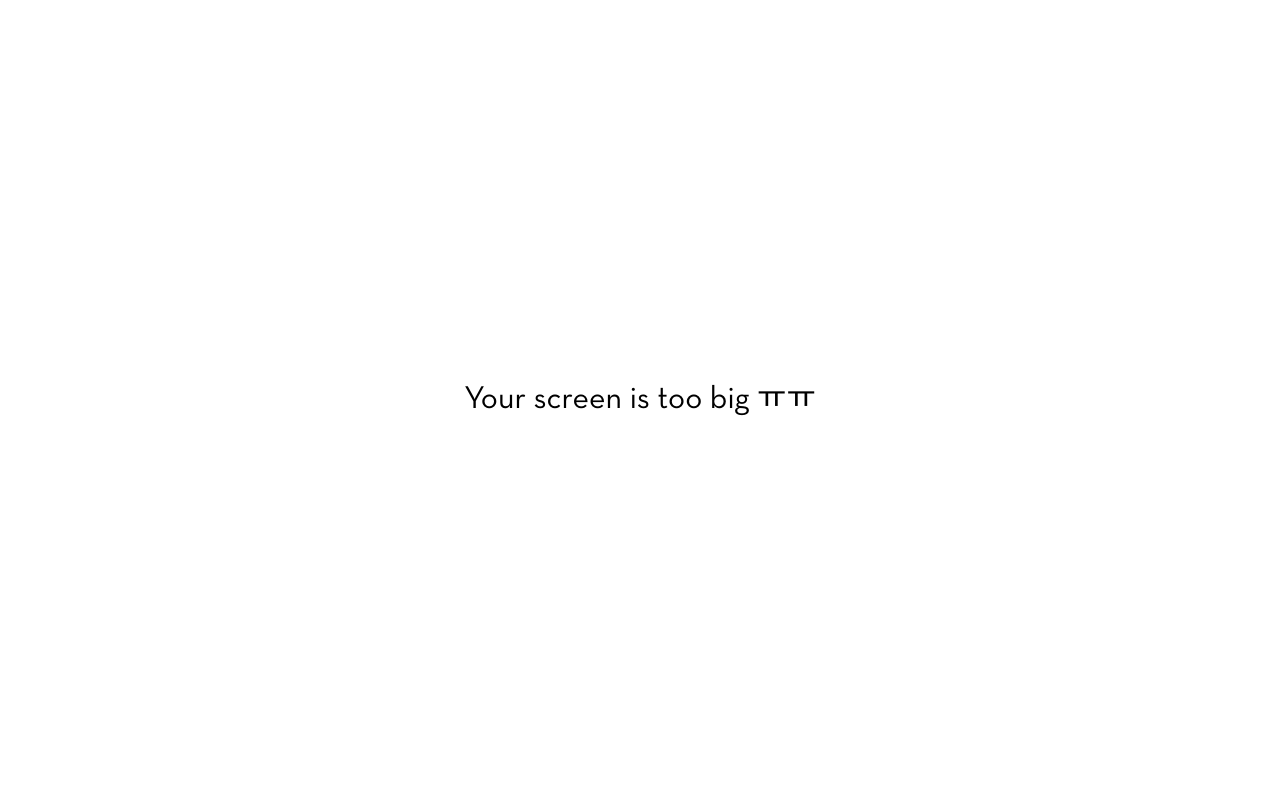
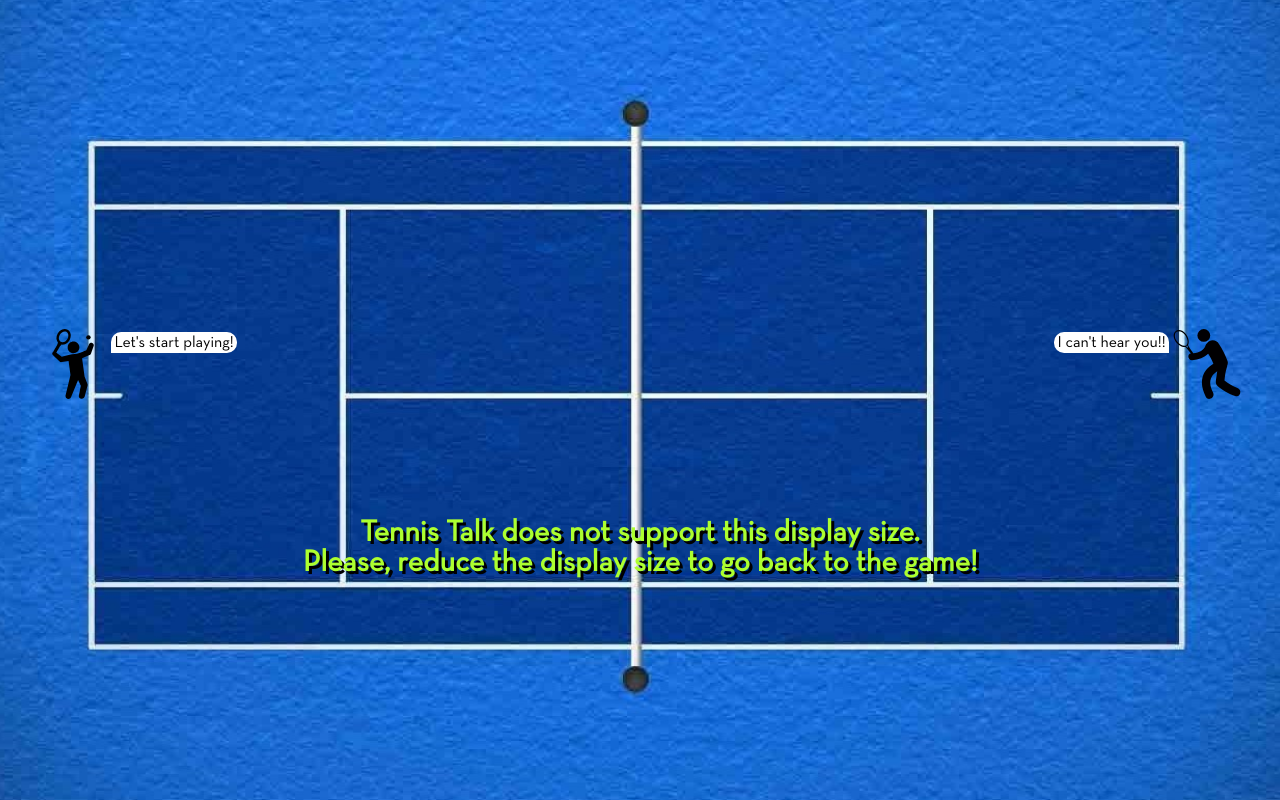
Before and after one commit to flexing1010/TennisTalk, a plain HTML site: page index.html in a window 1280 px wide. Drawn offline with nearby package versions, Linux system fonts and the light colour scheme.

Commit message:
kakao-challenge day2

```diff
--- a/css/components/no-mobile.css
+++ b/css/components/no-mobile.css
@@ -1,25 +1,75 @@
 #no-mobile {
-  background-color: white;
-  background-size: cover;
-  position: fixed;
-  height: 100%;
-  width: 100%;
-  top: 0;
-  z-index: 400;
+  position: relative;
   display: flex;
+  z-index: 200;
+  align-items: center;
   justify-content: center;
-  align-items: center;
-  font-size: 32px;
 }
 
-#no-landscape {
-  display: none;
-  background-color: var(--yellow);
+#no-mobile img {
+  width: 70px;
+  height: 70px;
+}
+
+.no-mobile__background {
+  top: 0;
   position: fixed;
-  height: 100vh;
-  width: 105vw;
-  top: 0;
-  z-index: 290;
+  background-image: url("../../img/no-mobile-bg3.jpg");
+  background-repeat: no-repeat;
+  background-size: cover;
+  background-position: center;
+  width: 100%;
+  height: 100%;
+  opacity: ;
+}
+
+.no-mobile__left-img {
+  display: flex;
+  position: absolute;
+  left: 3%;
+  bottom: 150px;
+}
+.no-mobile__left-img span {
+  color: black;
+  background-color: white;
+  border-radius: 10px;
+  border-bottom-left-radius: 0px;
+  height: 15px;
+  padding: 3px;
+  margin: 3px;
+}
+
+.no-mobile__right-img {
+  display: flex;
+  position: absolute;
+  bottom: 150px;
+  right: 3%;
+}
+
+.no-mobile__right-img span {
+  color: black;
+  background-color: white;
+  border-radius: 10px;
+  border-bottom-right-radius: 0px;
+  height: 15px;
+  padding: 3px;
+  margin: 3px;
+}
+
+.no-mobile__right-img img {
+  transform: rotateY(180deg);
+  top: 20%;
+  right: 5%;
+}
+
+.no-mobile__text {
+  text-align: center;
+  position: absolute;
+  font-size: 30px;
+
+  font-weight: 600;
+  color: greenyellow;
+  text-shadow: 3px 3px black;
 }
 
 @media screen and (max-width: 645px) {
@@ -27,13 +77,3 @@
     display: none;
   }
 }
-
-@media (orientation: landscape) {
-  #no-landscape {
-    display: flex;
-    justify-content: center;
-    align-items: center;
-    font-size: 28px;
-    top: 0;
-  }
-}
--- a/css/components/status-bar.css
+++ b/css/components/status-bar.css
@@ -7,7 +7,7 @@
   justify-content: center;
   padding: 5px 3px;
   top: 0;
-  z-index: 100;
+  z-index: 20;
 }
 .status-bar__column {
   width: 33%;
--- a/css/screens/login.css
+++ b/css/screens/login.css
@@ -14,7 +14,7 @@
 .welcome-header {
   display: flex;
   position: relative;
-  margin: 150px 0px;
+  margin: 50px 0 20px 0;
   text-align: center;
   flex-direction: column;
   align-items: center;
@@ -24,7 +24,7 @@
 .welcome-header__title {
   color: whitesmoke;
   font-size: 40px;
-  margin: 30px;
+  margin: 0px 5px 30px 5px;
   text-shadow: 3px 3px var(--dark-blue);
 }
 
@@ -35,10 +35,61 @@
 }
 
 .welcome-header__icon img {
-  position: absolute;
-  left: 35%;
+  display: block;
+  left: 100%;
   top: -63%;
   width: 150px;
   height: 150px;
   opacity: 1;
 }
+
+#login-form {
+  display: flex;
+  flex-direction: column;
+  margin: 0 40px;
+}
+
+#login-form input {
+  border-radius: 15px;
+  border: none;
+  font-size: 15px;
+  font-weight: 600;
+  padding: 10px 15px;
+  margin-bottom: 20px;
+}
+
+#login-form input:not([type="submit"]) {
+  background-color: var(--dark-blue);
+  transition: background-color 1s ease-out;
+  color: var(--yellow);
+
+}
+
+#login-form input:focus {
+  background-color: var(--yellow);
+  color: var(--dark-blue)
+  outline: 0;
+}
+
+#login-form input::placeholder {
+  color: var(--yellow);
+}
+
+#login-form input:focus::placeholder {
+  color: var(--dark-blue);
+}
+
+#login-form input[type="submit"] {
+  font-size: 20px;
+  background-color: var(--dark-blue);
+  color: var(--yellow);
+  padding: 20px;
+  box-shadow: 2px 2px var(--yellow);
+  transition: 1s ease-out;
+}
+
+#login-form input[type="submit"]:hover {
+  background-color: var(--yellow);
+  color: var(--dark-blue);
+  box-shadow: 5px 5px var(--dark-blue);
+}
--- a/css/variables.css
+++ b/css/variables.css
@@ -1,4 +1,5 @@
 :root {
   --horizontal-space: 25px;
   --dark-blue: #013b70;
+  --yellow: #ffec00;
 }
--- a/index.html
+++ b/index.html
@@ -2,6 +2,10 @@
 <html lang="en">
   <head>
     <link rel="stylesheet" href="css/styles.css" />
+    <link
+      rel="stylesheet"
+      href="https://cdnjs.cloudflare.com/ajax/libs/animate.css/4.1.1/animate.min.css"
+    />
     <meta charset="UTF-8" />
     <meta name="viewport" content="width=device-width, initial-scale=1.0" />
     <title>Welcome to Tennis Talk</title>
@@ -36,8 +40,29 @@
 
     <main class="main-screen"></main>
 
+<form action="player.html" method="get" id="login-form">
+  <input name="username" type="text" placeholder="Email or phone number">
+  <input name="password" type="password" placeholder="Password">
+  <input type="submit" value="Log In">
+</form>
+
     <div id="no-mobile">
-        <span>Your screen is too big ㅠㅠ</span>
+      <div class="no-mobile__background"></div>
+
+       <div class="no-mobile__left-img">
+          <img src="img/tennis-player-serve.svg" />
+          <span>Let's start playing!</span>
+        </div>
+        <div class="no-mobile__text">
+          <p>Tennis Talk does not support this display size.</p>
+          <p>Please, reduce the display size to go back to the game!</p>
+        </div>
+        <div class="no-mobile__right-img">
+          <span>I can't hear you!!</span>
+          <img src="img/tennis-player.svg" />
+        </div>
+      </div>
+
     </div>
 
       <script
```
Also changed, not shown: img/no-mobile-bg.jpg (added), img/no-mobile-bg1.jpg (added), img/no-mobile-bg2.jpg (added), img/no-mobile-bg3.jpg (added), img/tennis-player-serve.svg (added), img/tennis-player.svg (added). Lines whose indentation alone changed are shown as unchanged.
